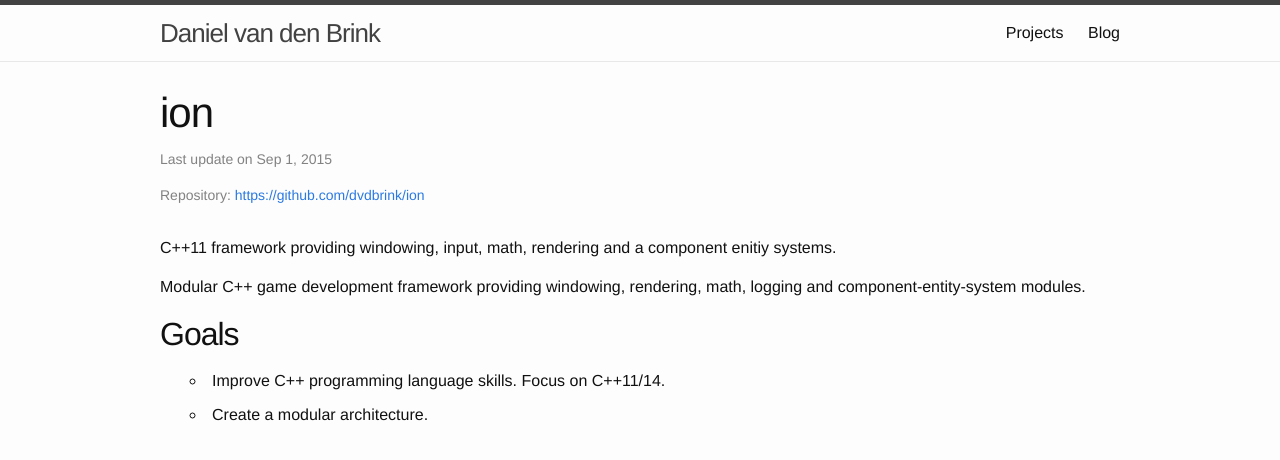
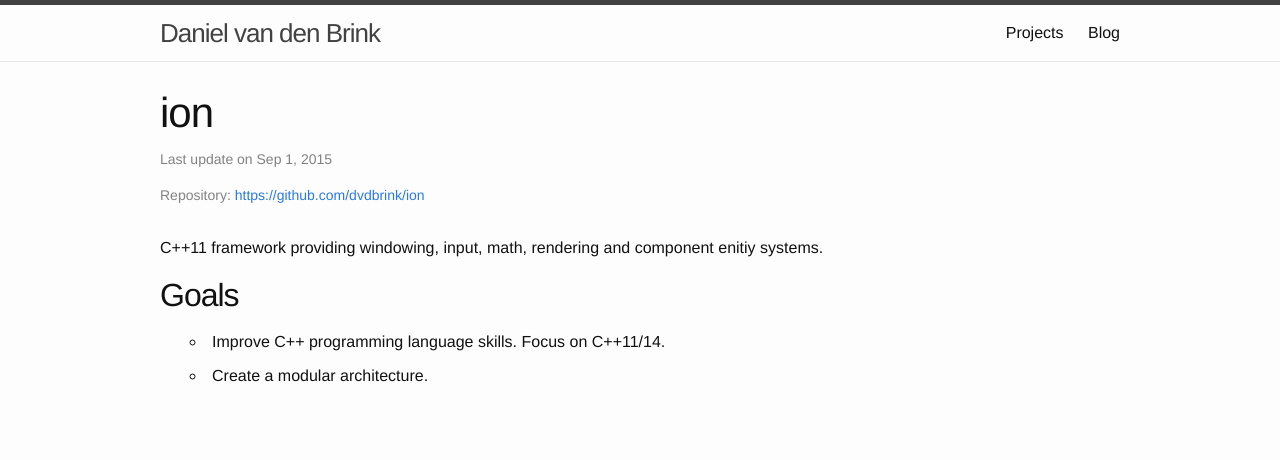
Before and after one commit to dvdbrink/dvdbrink.github.io, a Jekyll site: the page built from _posts/project/2015-09-01-ion.md, in a window 1280 px wide. Shown: the top 460 px of the page. Built offline with Jekyll 4.4.1, drawn with Linux system fonts in a browser that asks for light colours.

Commit message:
Update 2015-09-01-ion.md

```diff
--- a/_posts/project/2015-09-01-ion.md
+++ b/_posts/project/2015-09-01-ion.md
@@ -1,7 +1,7 @@
 ---
 layout: project
 title: ion
-summary: C++11 framework providing windowing, input, math, rendering and a component enitiy systems.
+summary: C++11 framework providing windowing, input, math, rendering and component enitiy systems.
 status: inactive
 repository: https://github.com/dvdbrink/ion
 images:
@@ -10,8 +10,6 @@ categories: project
 tags: c++
 ---
 
-Modular C++ game development framework providing windowing, rendering, math, logging and component-entity-system modules.
-
 ## Goals
 * Improve C++ programming language skills. Focus on C++11/14.
 * Create a modular architecture.
```
